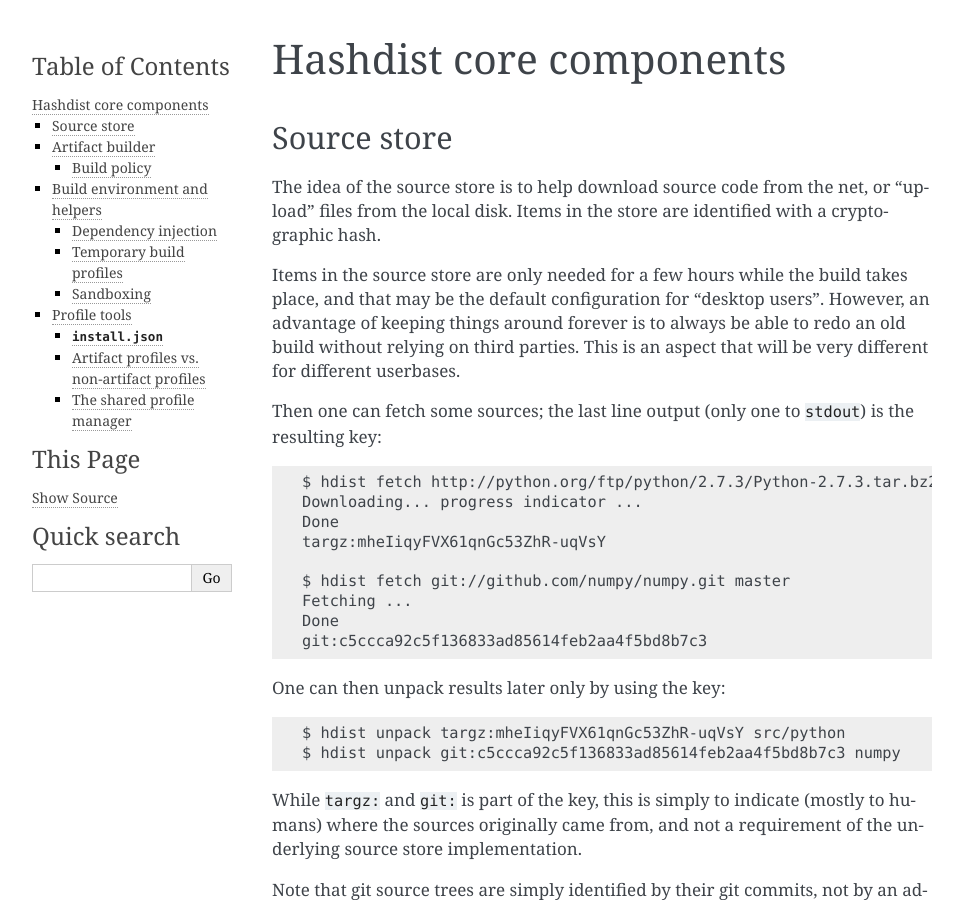
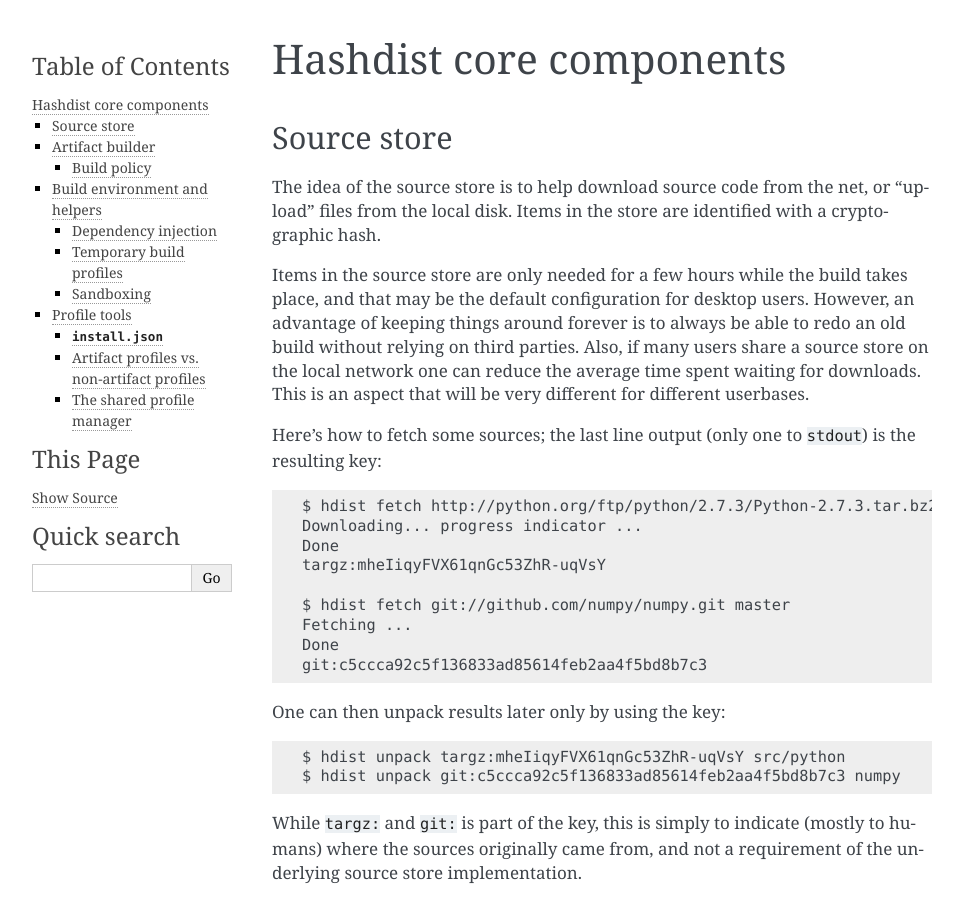
Before and after one commit to hashdist/hashdist, a Sphinx documentation site: the page built from doc/source/core.rst, in a window 1280 px wide and 900 px high. Shown: the whole window, without its empty margins (148-1111 px from the left). Built offline with Sphinx 7.4.7, drawn with Linux system fonts in a browser that asks for light colours.

Commit message:
DOC Source store changes

```diff
--- a/doc/source/core.rst
+++ b/doc/source/core.rst
@@ -10,12 +10,13 @@ with a cryptographic hash.
 
 Items in the source store are only needed for a few hours while the
 build takes place, and that may be the default configuration for
-"desktop users".  However, an advantage of keeping things around
-forever is to always be able to redo an old build without relying on
-third parties.  This is an aspect that will be very different for
-different userbases.
+desktop users.  However, an advantage of keeping things around forever
+is to always be able to redo an old build without relying on third
+parties. Also, if many users share a source store on the local network
+one can reduce the average time spent waiting for downloads. This is
+an aspect that will be very different for different userbases.
 
-Then one can fetch some sources; the last line output (only one to ``stdout``)
+Here's how to fetch some sources; the last line output (only one to ``stdout``)
 is the resulting key::
 
     $ hdist fetch http://python.org/ftp/python/2.7.3/Python-2.7.3.tar.bz2
```
